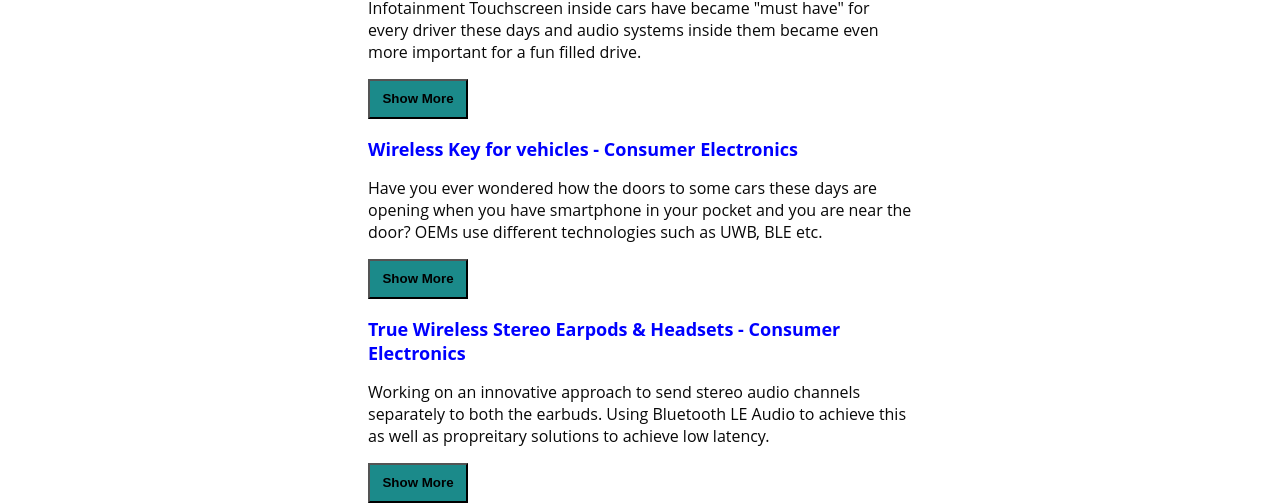
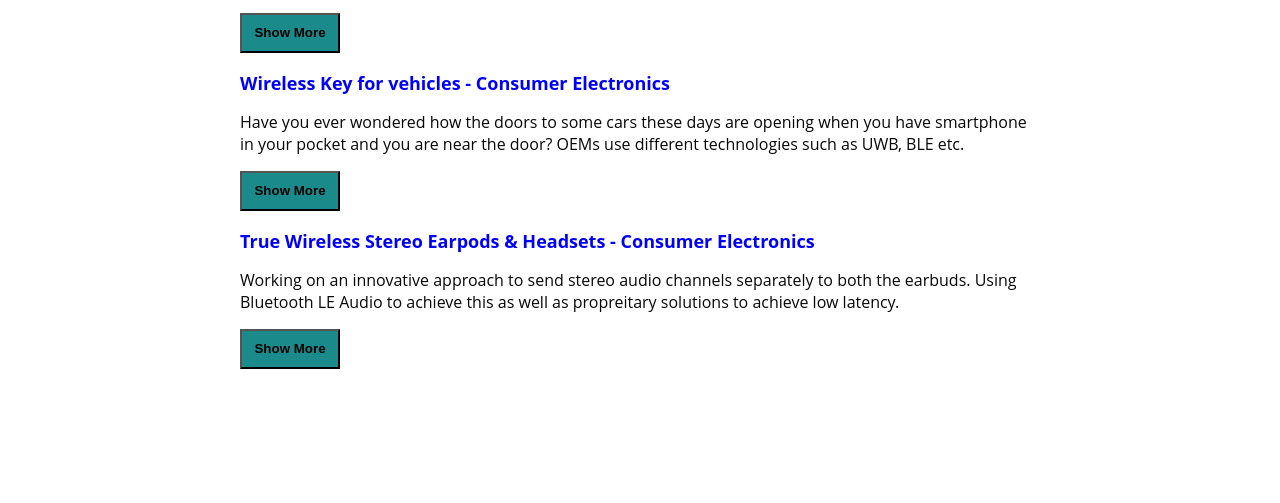
Before and after one commit to raghukamma/kammainc.com, a plain HTML site: page projects.html in a window 1280 px wide. Shown: the part 907-1410 px from the top of the page. After the commit the page ends 1276 px from the top, so only its background shows below. Drawn offline with nearby package versions, Linux system fonts and the light colour scheme.

Commit message:
polished the way "projects" data looks

```diff
--- a/styles.css
+++ b/styles.css
@@ -184,8 +184,6 @@ body {
 }
 /* CODE FOR PROJECTS PAGE BELOW */
 .projects-container {
-  padding-left: 10%;
-  padding-right: 10%;
   margin-left: auto;
   margin-right: auto;
   max-width: 800px;
```
